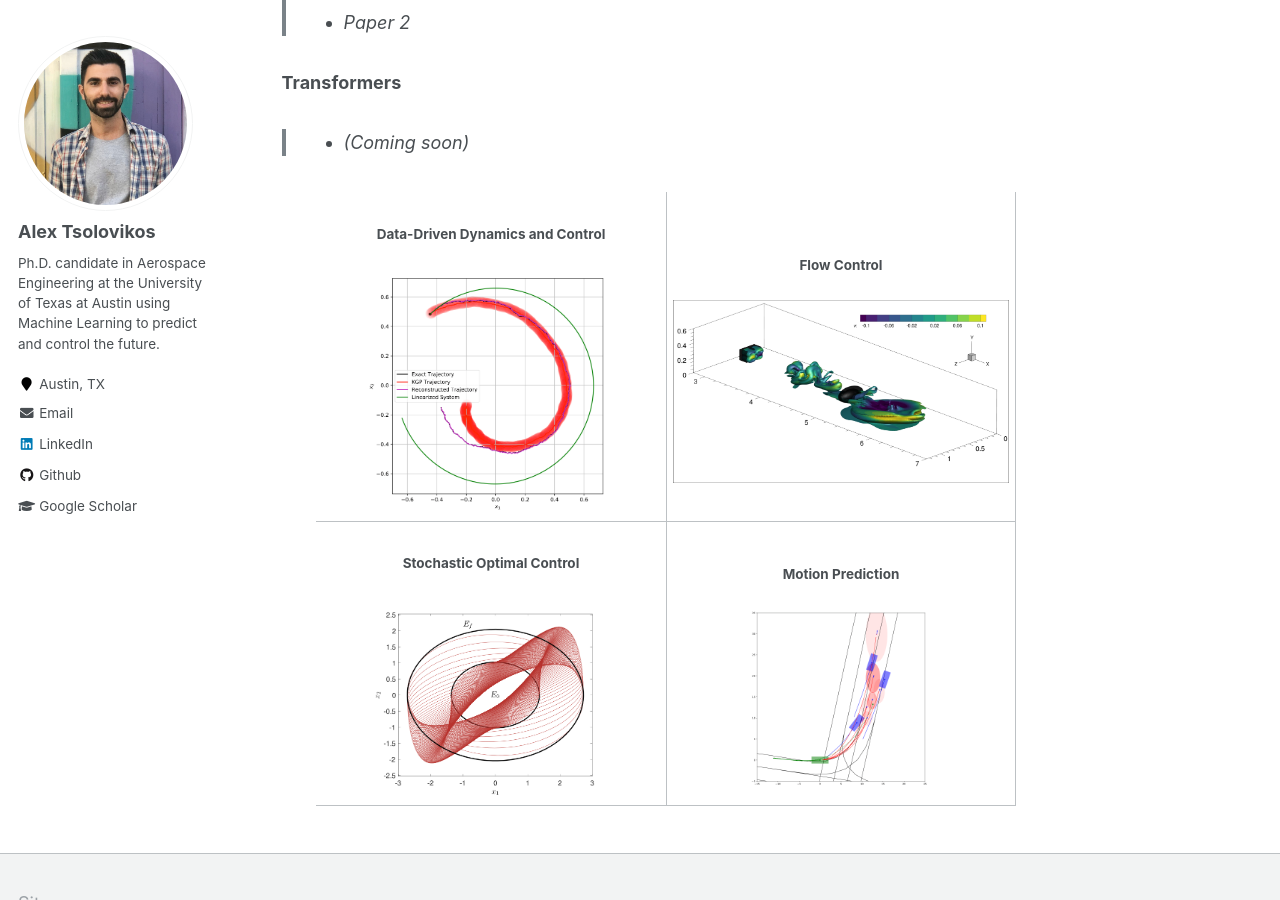
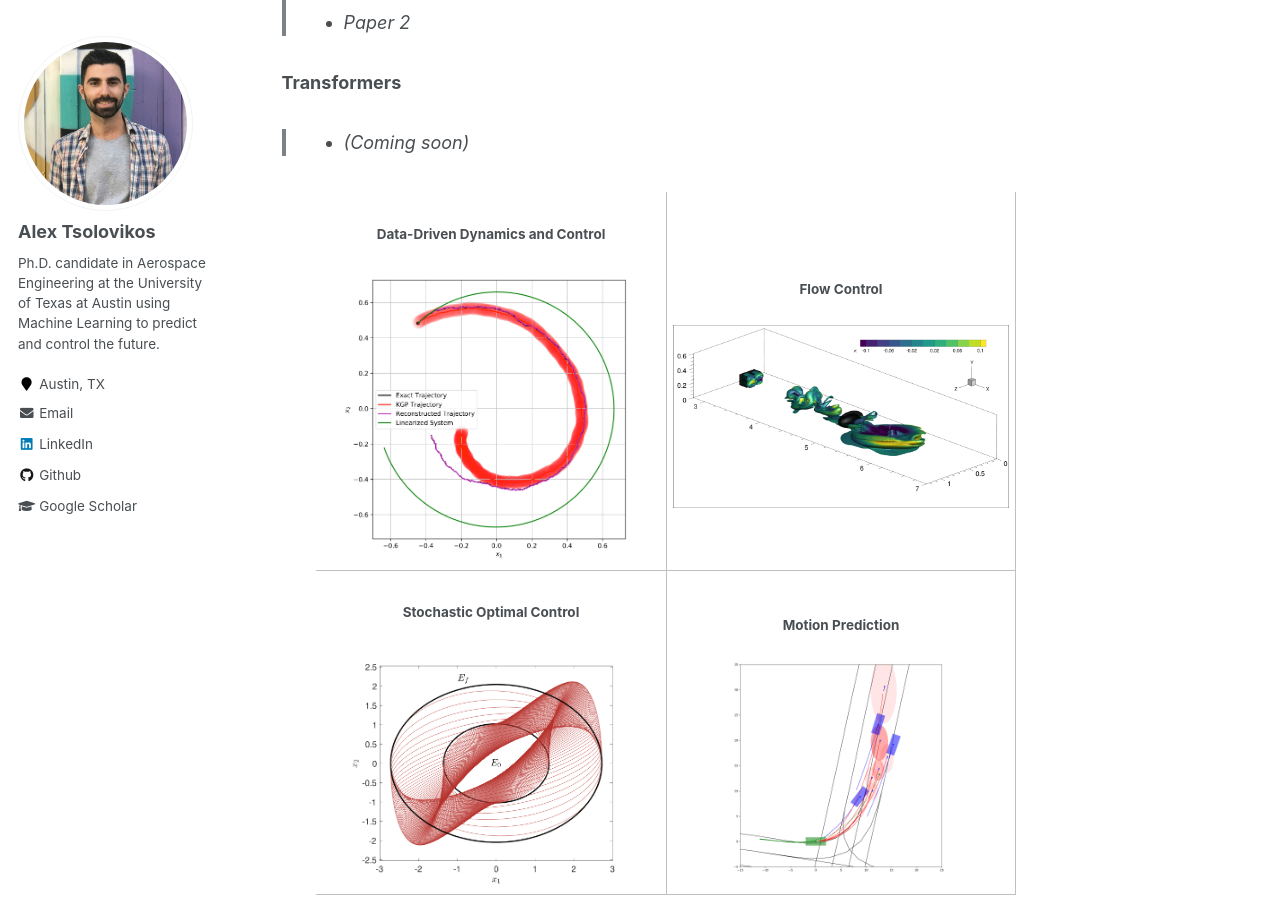
Before and after one commit to alextsolovikos/alextsolovikos.github.io, a Jekyll site: the page built from _pages/about.md, in a window 1280 px wide and 900 px high, scrolled down 1804 px. Built offline with Jekyll 4.4.1, drawn with Linux system fonts in a browser that asks for light colours.

Commit message:
Update about.md

```diff
--- a/_pages/about.md
+++ b/_pages/about.md
@@ -62,7 +62,7 @@
 <tr>
 <td style="width: 350px; text-align: center;">
 <h3>Data-Driven Dynamics and Control</h3>
-<br /><img src="https://alextsolovikos.github.io/docs/deep_gp_koopman_example.png" alt="Data-Driven Dynamics and Control" width="250"/></td>
+<br /><img src="https://alextsolovikos.github.io/docs/deep_gp_koopman_example.png" alt="Data-Driven Dynamics and Control" width="300"/></td>
 <td style="width: 350px; text-align: center;">
 <h3>Flow Control</h3>
 <br /><img src="https://alextsolovikos.github.io/docs/multiple_lsms_dns_overview.png" alt="Flow Control" width="340"/></td>
@@ -70,10 +70,10 @@
 <tr>
 <td style="width: 350px; text-align: center;">
 <h3>Stochastic Optimal Control</h3>
-<br /><img src="https://alextsolovikos.github.io/docs/greedy_covariance_2d.png" alt="Stochastic Optimal Control" width="250"/></td>
+<br /><img src="https://alextsolovikos.github.io/docs/greedy_covariance_2d.png" alt="Stochastic Optimal Control" width="300"/></td>
 <td style="width: 350px; text-align: center;">
 <h3>Motion Prediction</h3>
-<br /><img src="https://alextsolovikos.github.io/docs/transformer-example-prediction.png" alt="Motion Prediction" width="250"/></td>
+<br /><img src="https://alextsolovikos.github.io/docs/transformer-example-prediction.png" alt="Motion Prediction" width="300"/></td>
 </tr>
 </tbody>
 </table>
```
